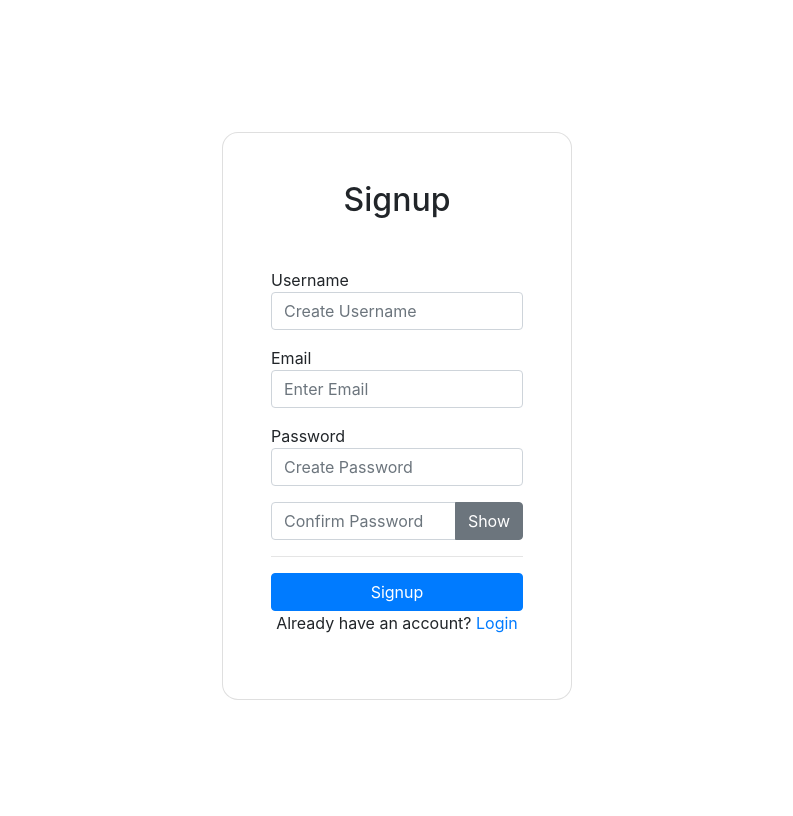
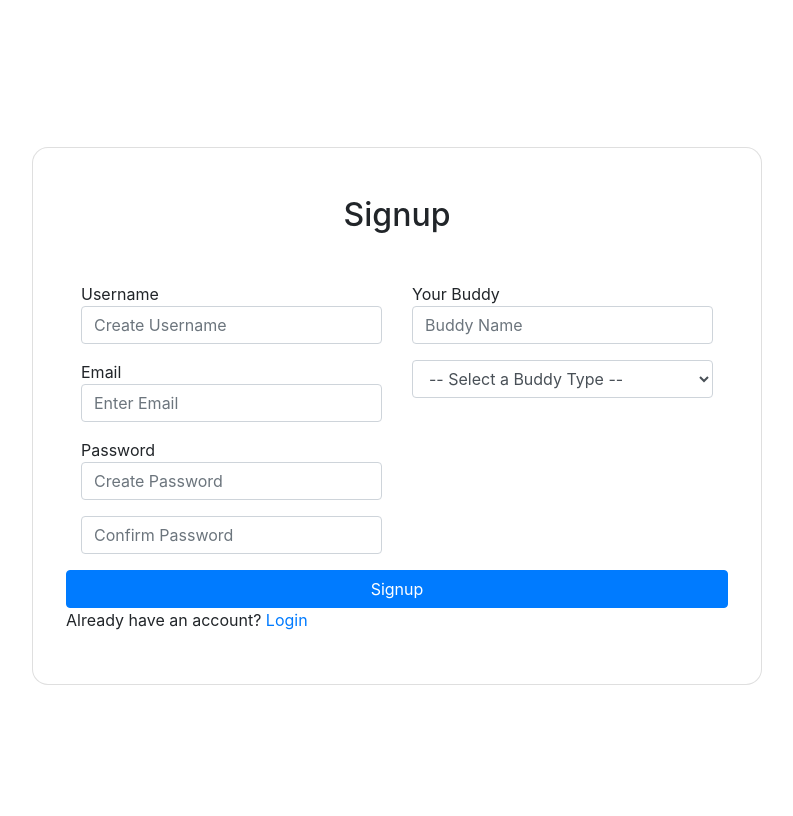
Before and after one commit to Barnesy41/Sustainable-Buddies, a Django app: template under_my_scrum_brella/under_my_scrum_brella/templates/signup.html in a window 1280 px wide. Shown: the part 96-912 px from the top of the page, without its empty margins (243-1036 px from the left). Run offline with Django 5.2, Linux system fonts and the light colour scheme; the template is opened without the code that fills it, so the values that code supplies are empty; some libraries are stand-ins or nearby versions.

Commit message:
Added error checking & buddy creation details

```diff
--- a/under_my_scrum_brella/under_my_scrum_brella/templates/signup.html
+++ b/under_my_scrum_brella/under_my_scrum_brella/templates/signup.html
@@ -24,13 +24,16 @@
     <section class="vh-100">
         <div class="container py-5 h-100">
             <div class="row d-flex justify-content-center align-items-center h-100">
-        <div class="col-md-4 login-container">
+                <div class="col-md-8">
                     <div class="card shadow-2-strong" style="border-radius: 1rem">
                         <div class="card-body p-5 text-center">
 
                             <h2 class="text-center mb-5">Signup</h2>
 
-                <form id="loginForm">
+                            <form id="loginForm" class="row">
+
+                                <!-- Left column for username, email, and password -->
+                                <div class="col-md-6">
 
                                     <!-- username input -->
                                     <div class="form-group">
@@ -46,51 +49,93 @@
 
                                     <!-- password input -->
                                     <div class="form-group">
-                        <label for="username" class="mb-0">Password</label>
+                                        <label for="password" class="mb-0">Password</label>
                                         <div class="input-group">
                                             <input type="password" class="form-control" id="password" placeholder="Create Password">
                                         </div>
                                     </div>
 
-                    <!-- Confirm password input -->
+                                    <!-- confirm password -->
                                     <div class="form-group">
-                        <div class="input-group">
-                            <input type="password" class="form-control" id="confirm-password" placeholder="Confirm Password">
-
-                            <!-- allows password to be shown if required by the user-->
-                            <div class="input-group-append">
-                                <button class="btn btn-secondary" type="button" id="togglePassword">Show</button>
-                            </div>
-                        </div>
+                                        <input type="password" class="form-control" id="confirmPassword" placeholder="Confirm Password">
                                     </div>
 
-                    <hr>    <!-- splits sections of the form up -->
+                                </div> <!-- End of left column -->
+
+                                <!-- Right column for Your Buddy inputs -->
+                                <div class="col-md-6">
+
+                                    <div class="form-group">
+                                        <label for="buddyName" class="mb-0">Your Buddy</label>
+                                        <input type="text" class="form-control" id="buddyName" placeholder="Buddy Name">
+                                    </div>
+
+                                    <div class="form-group">
+                                        <select class="form-control" id="buddyType">
+                                            <option value="" disabled selected>-- Select a Buddy Type --</option>
+                                            <option value="greenbinguy">Green Bin Guy</option>
+                                            <option value="batteryguy">Battery Guy</option>
+                                            <option value="waterbottleguy">Water Bottle Guy</option>
+                                            <option value="treeguy">Tree Guy</option>
+                                        </select>
+                                    </div>
+
+                                </div> <!-- End of right column -->
 
                                 <button type="submit" class="btn btn-primary btn-block">Signup</button>
-                    <p class="text-center mb1">Already have an account?
-                        <a href="login.html">Login</a>
-                    </p>
+                                <p class="text-center mb-1">Already have an account? <a href="login.html">Login</a></p>
                             </form>
                         </div>
                     </div>
                 </div>
             </div>
         </div>
+    </section>
 
-    <!-- Script to show/hide password if required by the user -->
     <script>
-        document.getElementById("togglePassword").addEventListener("click", function() {
-            var confirmPwdField = document.getElementById("confirm-password");
+        document.getElementById("loginForm").addEventListener("submit", function(event) {
+            var username = document.getElementById("username").value;
+            var email = document.getElementById("email").value;
+            var password = document.getElementById("password").value;
+            var confirmedPassword = document.getElementById("confirmPassword").value;
+            var buddyName = document.getElementById("buddyName").value;
+            var buddyType = document.getElementById("buddyType").value;
 
-            if(confirmPwdField.type == "password"){
-                this.textContent = "Hide";
-                confirmPwdField.type = "text";
+            if(!username){
+                alert("Please enter a username!");
+                event.preventDefault(); // Stop form from being submitted
             }
-            else{
-                this.textContent = "Show";
-                confirmPwdField.type = "password";
+            else if(!email){
+                alert("Please enter an email!");
+                event.preventDefault();
             }
+            else if(!isValidEmail(email)){
+                alert("Please enter a valid email!");
+                event.preventDefault();
+            }
+            else if(!password){
+                alert("Please enter a password!");
+                event.preventDefault();
+            }
+            else if(password != confirmedPassword){
+                alert("Your passwords do not match!");
+                event.preventDefault();
+            }
+            else if(!buddyName){
+                alert("Please enter a buddy name!");
+                event.preventDefault();
+            }
+            else if(!buddyType){
+                alert("please select a buddy type!");
+                event.preventDefault();
+            }
+
         });
+
+        function isValidEmail(email){
+            var regex = /^[^\s@]+@[^\s@]+\.[^\s@]+$/;
+            return regex.test(email);
+        }
     </script>
 </body>
 </html>
```
Also changed, not shown: under_my_scrum_brella/under_my_scrum_brella/templates/login.html (+16 -16 lines). Lines whose indentation alone changed are shown as unchanged.
